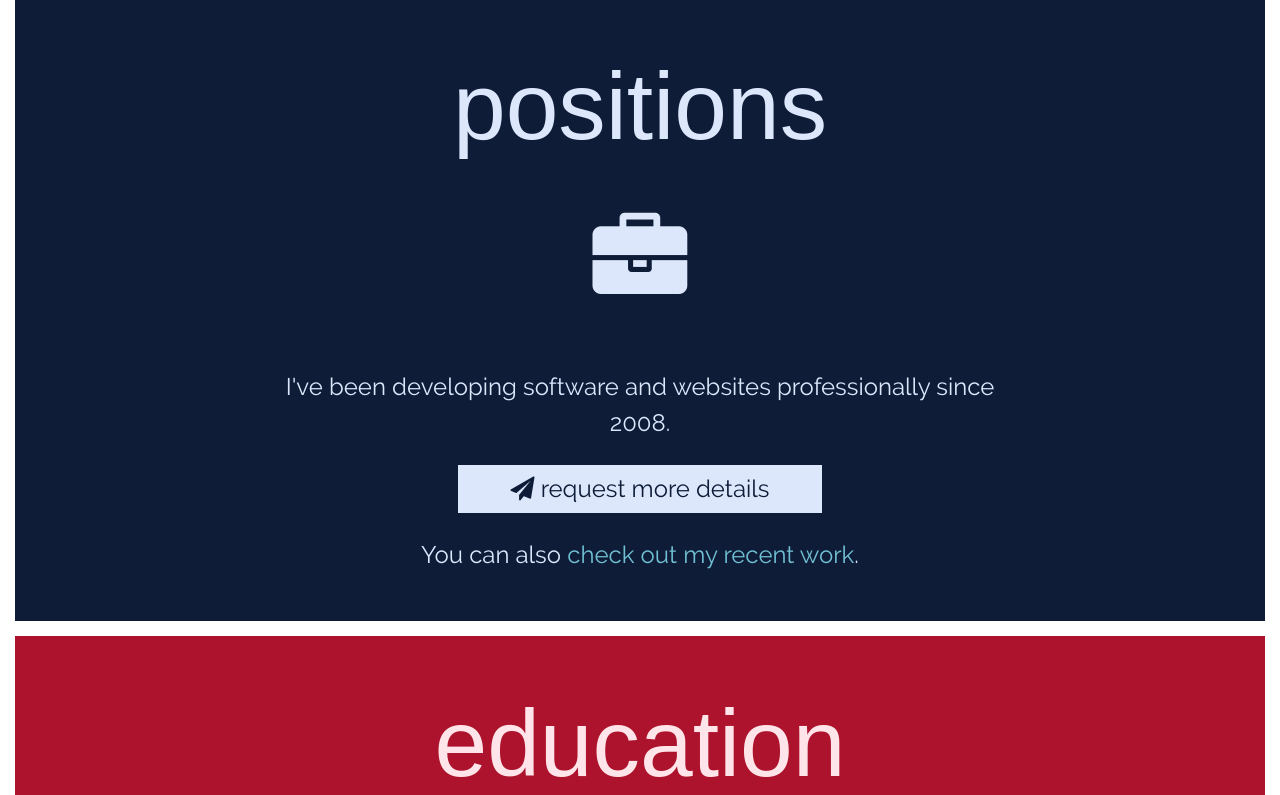
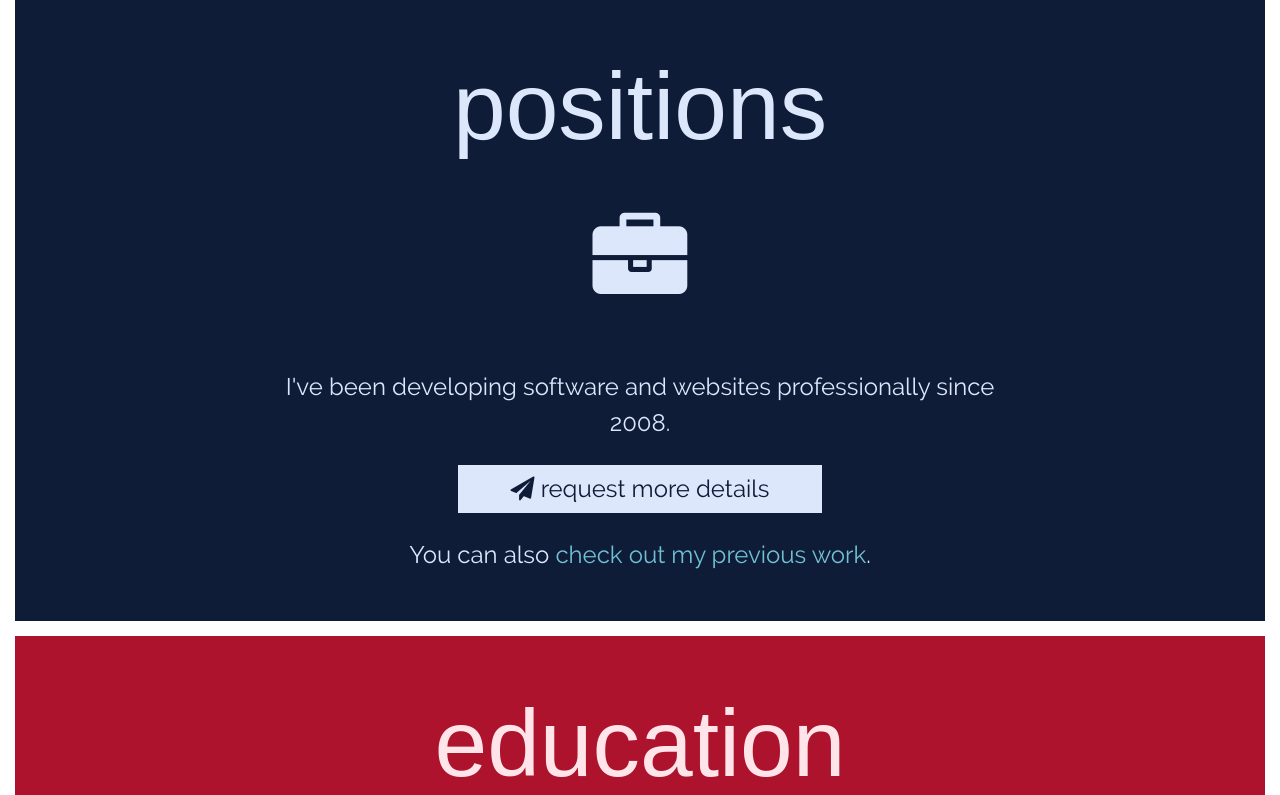
Before and after one commit to engineerclark/mclarkpw, a Django app: page / in a window 1280 px wide. Shown: the part 1624-2419 px from the top of the page. Run offline with Django 3.2, Linux system fonts and the light colour scheme; data that the repository does not hold is empty; some web fonts are replaced.

Commit message:
Changed 'previous work' button text on positions template

```diff
--- a/mclarkpw/templates/about/positions.html
+++ b/mclarkpw/templates/about/positions.html
@@ -24,7 +24,7 @@
     	</p>
     	<a class="button" href="{% url 'contact.main' %}"><i class="fa fa-send"></i> request more details</a>
     	<p>
-    		You can also <a href="{% url 'webdev.main' %}#recent-work">check out my recent work</a>.
+    		You can also <a href="{% url 'webdev.main' %}#recent-work">check out my previous work</a>.
     	</p>
     </div>
     {% endif %}
```
